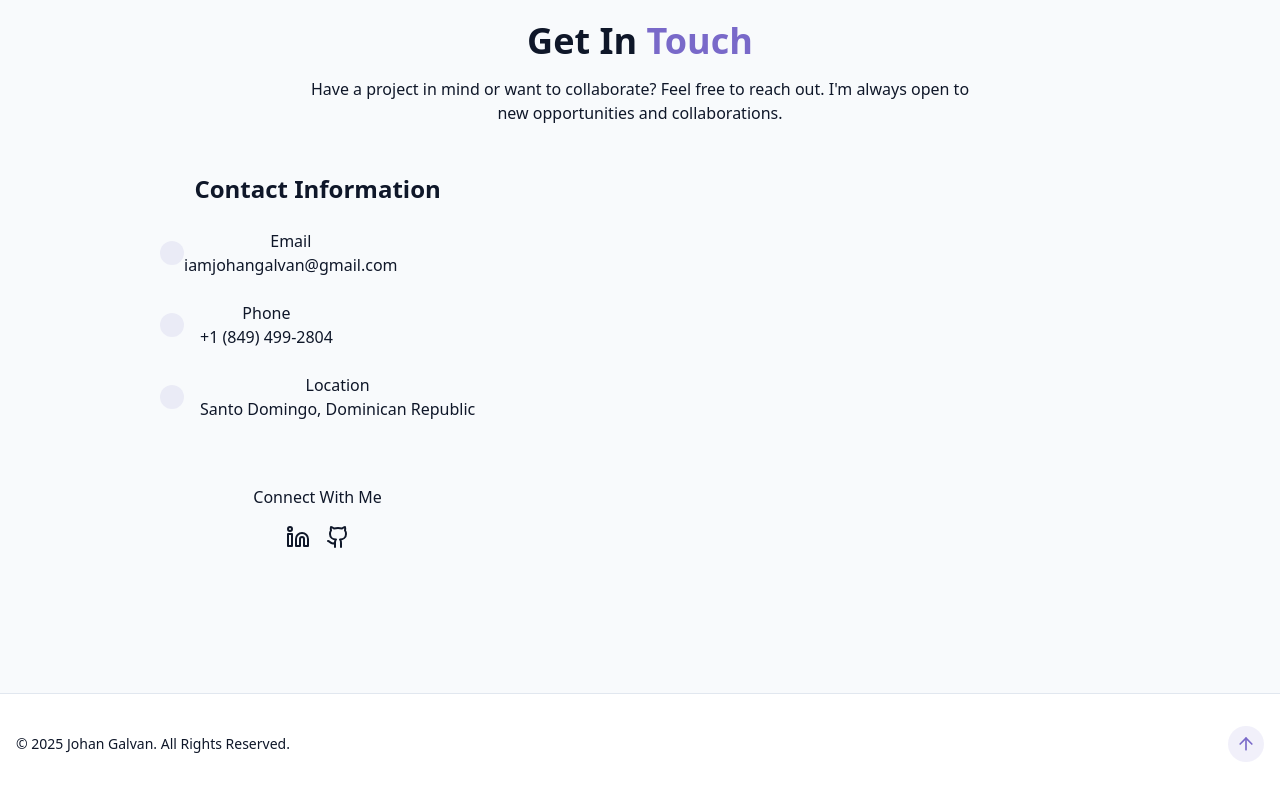
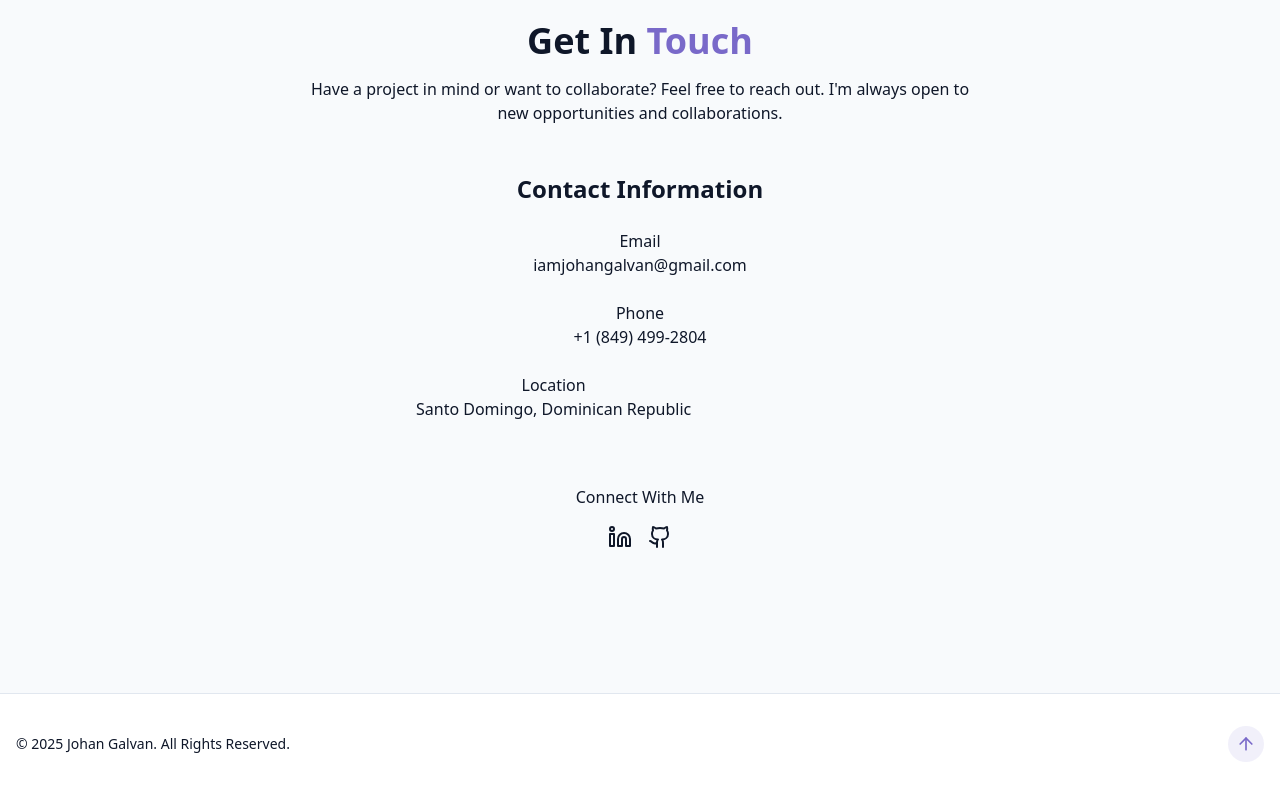
Before and after one commit to iamjohangalvan/portfolio, a React (Vite) app: page / in a window 1280 px wide. Shown: the part 3779-4579 px from the top of the page. Built offline with nearby package versions, Linux system fonts and the light colour scheme.

Commit message:
updated contact section

```diff
--- a/src/components/ContactSection.jsx
+++ b/src/components/ContactSection.jsx
@@ -35,14 +35,12 @@
           Have a project in mind or want to collaborate? Feel free to reach out.
           I'm always open to new opportunities and collaborations.
         </p>
-        <div className="flex flex-col md:flex-row gap-12">
-          <div className="space-y-8">
+        <div className="flex justify-center">
+  <div className="space-y-8 max-w-md w-full text-center">
             <h3 className="text-2xl font-semibold mb-6">Contact Information</h3>
             <div className="space-y-6 justify-center">
-              <div className="flex items-center">
-                <div className="p-3 rounded-full bg-primary/10">
-                  {" "}
-                </div>
+              <div className="flex items-center justify-center space-x-4">
+
                 <div>
                   <h4 className="font-medium"> Email</h4>
                   <a
@@ -53,10 +51,8 @@
                   </a>
                 </div>
               </div>
-              <div className="flex items-center space-x-4">
-                <div className="p-3 rounded-full bg-primary/10">
-                 {" "}
-                </div>
+              <div className="flex items-center justify-center space-x-4">
+
                 <div>
                   <h4 className="font-medium"> Phone</h4>
                   <a
@@ -68,9 +64,7 @@
                 </div>
               </div>
               <div className="flex items-center space-x-4">
-                <div className="p-3 rounded-full bg-primary/10">
-                  {" "}
-                </div>
+
                 <div>
                   <h4 className="font-medium"> Location</h4>
                   <a className="text-muted-foreground hover:text-primary transition-colors">
```
